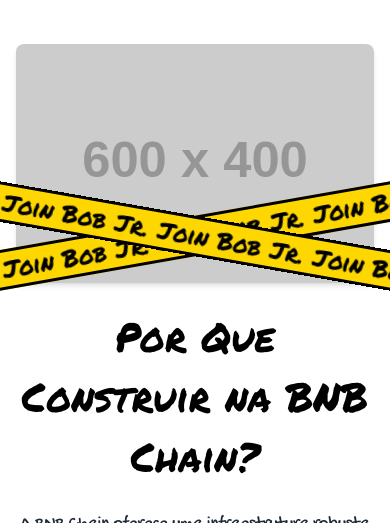
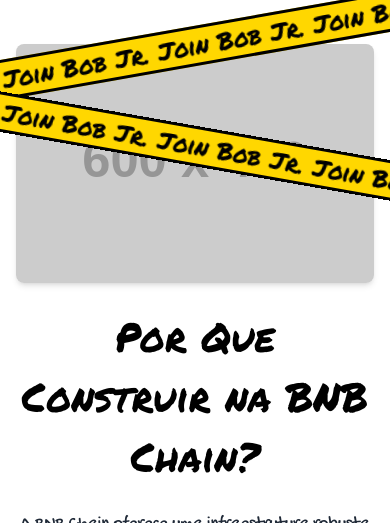
Before and after one commit to liugarcia/bobb, a plain HTML site: page index.html in a window 390 px wide. Shown: the part 618-1141 px from the top of the page. Drawn offline with nearby package versions, Linux system fonts and the light colour scheme; placeholder pictures from the web are drawn by us.

Commit message:
Update index.html

```diff
--- a/index.html
+++ b/index.html
@@ -144,11 +144,11 @@
                 height: 40px;
             }
             #tape-1 {
-                top: calc(100vh - 10px); /* Adjust for mobile */
+                top: calc(100vh - 200px); /* Adjust for mobile */
                 transform: rotate(-10deg);
             }
             #tape-2 {
-                top: calc(100vh - 10px); /* Adjust for mobile */
+                top: calc(100vh - 100px); /* Adjust for mobile */
                 transform: rotate(10deg);
             }
         }
```
